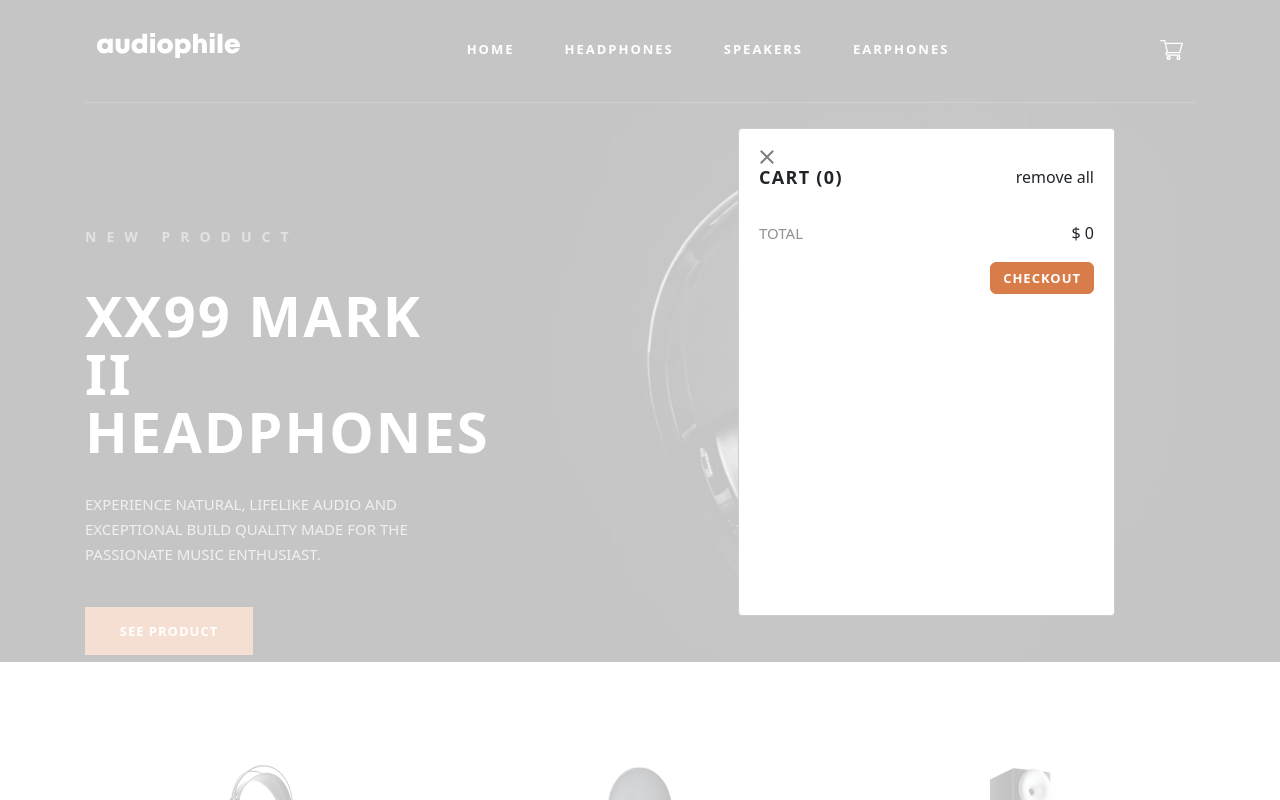
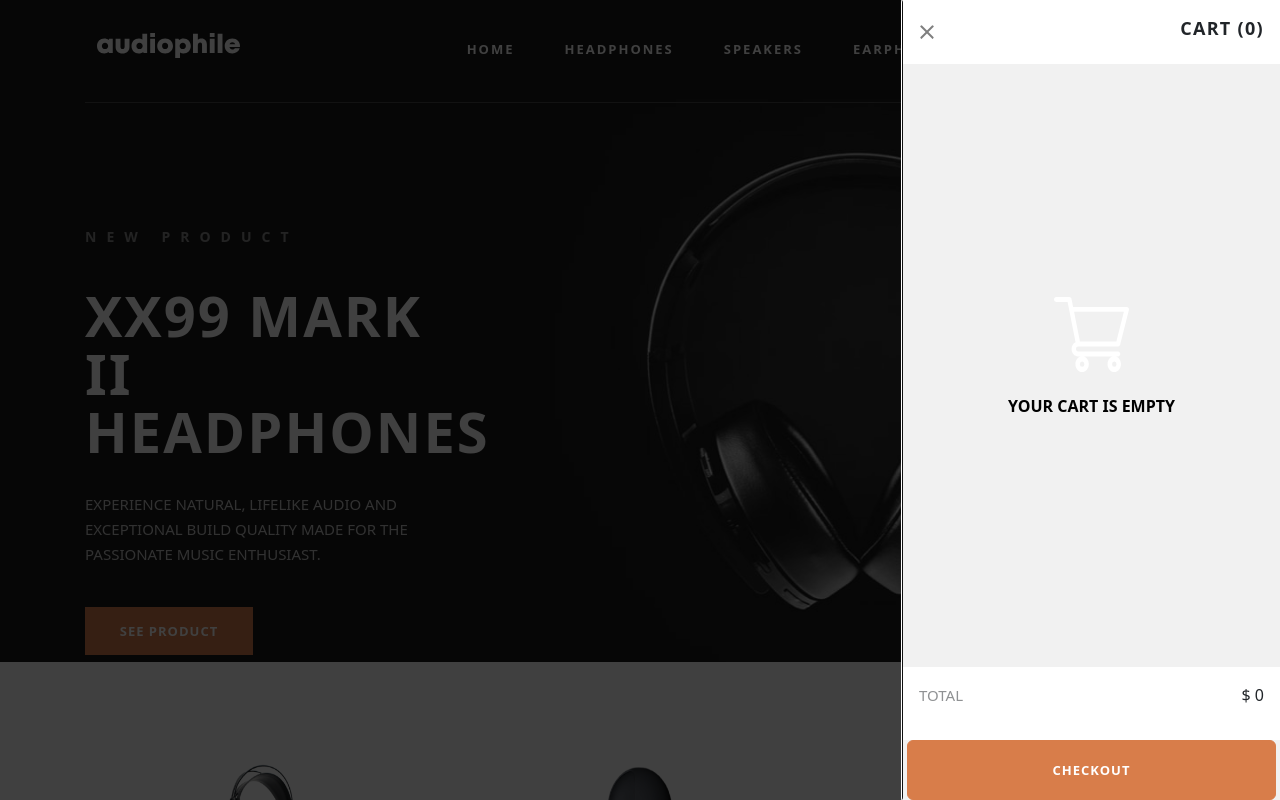
Before and after one commit to codejohnson89/audiophile, a Next.js app: page / in a window 1280 px wide. Both pictures are taken after a click on the element 1171 px from the left and 49 px from the top of the page. Shown: the top 800 px of the page. Built offline with nearby package versions, Linux system fonts and the light colour scheme.

Commit message:
Style update and working on the functionality of updating the cart

```diff
--- a/components/Navigation/NavigationBar.js
+++ b/components/Navigation/NavigationBar.js
@@ -9,6 +9,9 @@ import { useState } from 'react';
 import ReactModal from 'react-modal';
 import { useSelector } from 'react-redux';
 import QuantityBox from '../QuantityBox';
+
+import cart from '../../public/assets/shared/desktop/icon-cart.svg'
+import { Button } from 'react-bootstrap';
 
 ReactModal.setAppElement('#__next')
 
@@ -46,15 +49,15 @@ export default function NavigationBar () {
       return a + b;
   }, 0);
 
-  console.log(sum)
 
    totalPrice = sum;
-   console.log(totalPrice)
    setTotalPrice(sum)
-
-  console.log('modal just open')
   }
 
+  function updateQuantity (count) {
+    product.quantity++
+    console.log('update ', count)
+  }
     return (
         <>
           <Navbar expand="lg">
@@ -79,22 +82,32 @@ export default function NavigationBar () {
             isOpen={modalIsOpen}
             onAfterOpen={total}
             id='cartModal'
+            preventScroll={true}
+            className="animate__animated animate__slideInRight animate__delay-300ms"
           >
               <div className="modal-dialog">
                 <div className="modal-content">
                   <div className="modal-header">
                     <button onClick={closeModal} type="button" className="btn-close" data-bs-dismiss="modal" aria-label="Close"></button>
+                    <h6 className="heading-h6">Cart ({cartCount})</h6>
                   </div>
                   <div className="modal-body">
-                    <div className='top'>
-                      <h6 className="heading-h6">Cart ({cartCount})</h6>
+                    {/* <div className='top'>
                       <p className='removeAll'>remove all</p>
-                    </div>
-                    <div className='products'>
-                      <ul>
+                    </div> */}
+                        <div className={!cartCount ? 'empty' : 'products'}>
+                      {
+                        !cartCount ? <div className='emptyCart'>
+                          <div className='imageContainer'>
+                            <Image src={cart} alt="cart icon" width={75} height={75}/>
+                          </div>
+                          <div className='content'>
+                            <p>Your cart is empty</p>
+                          </div>
+                        </div> : <ul>
                         {
                           products.map((product) => {
-                            return <li key={product.productName}>
+                            return <li key={cartCount + 1}>
                               <div className='left'>
                                 <div className='image'>
                                   <Image src={product.image} alt={product.productName} width={64} height={64}/>
@@ -105,19 +118,26 @@ export default function NavigationBar () {
                                 </div>
                               </div>
                               <div className='right'>
-                                x{product.quantity}
+                                {/* <Button onClick={() => {
+                                  updateQuantity(product.quantity)
+                                }}>-</Button>
+                                <span className='count'>{product.quantity}</span>
+                                <Button>+</Button> */}
+
+                                <QuantityBox count={product.quantity}/>
                               </div>
                             </li>
                           })
                         }
                       </ul>
+                      }
                     </div>
-                    <div className='total'>
+                  </div>
+                  <div className="modal-footer">
+                  <div className='total'>
                       <p>total</p>
                       <span>$ {totalPrice}</span>
                     </div>
-                  </div>
-                  <div className="modal-footer">
                    <Link href="/checkout"><button onClick={closeModal} type="button" className="btn btn-custom-orange checkout-btn" data-bs-dismiss="modal">checkout</button></Link>
                   </div>
                 </div>
--- a/components/QuantityBox/index.js
+++ b/components/QuantityBox/index.js
@@ -7,7 +7,7 @@ import styles from './styles.module.css';
  * It returns a div with a button that decrements the count, a span with the count, and a button that
  * increments the count
  */
-export default function QuantityBox() {
+export default function QuantityBox(props) {
     const [count, setCount] = useState(1)
 
     function increment() {
--- a/package.json
+++ b/package.json
@@ -10,6 +10,7 @@
   },
   "dependencies": {
     "@reduxjs/toolkit": "^1.8.3",
+    "animate.css": "^4.1.1",
     "axios": "^0.27.2",
     "bootstrap": "^5.2.0",
     "firebase": "^9.9.1",
--- a/styles/components/cart/_cart.scss
+++ b/styles/components/cart/_cart.scss
@@ -1,5 +1,5 @@
 .ReactModal__Overlay.ReactModal__Overlay--after-open {
-    position: absolute !important;
+    background-color: rgba(0, 0, 0, 0.75) !important;
 
     @media only screen and (max-width: 767px) {
         display: flex;
@@ -9,16 +9,31 @@
 #cartModal {
     width: 377px;
     left: unset !important;
-    right: 165px !important;
-    top: 8em !important;
-    height: 488px;
+    right: 0px !important;
+    top: 0em !important;
+    position: fixed;
+    background-color: #f1f1f1;
+    height: 100%;
 
     .modal-dialog {
+        height: 100%;
         .modal-content {
+            height: 100%;
+            background-color: #f1f1f1;
+
+            .modal-header {
+                background-color: $white;
+                padding: 1em;
+            }
             .modal-body {
+                display: flex;
+                flex-direction: column;
+                height: 100%;
+                justify-content: center;
                 .top {
                     display: flex;
                     justify-content: space-between;
+                    background-color: $white;
                 }
                 .products {
                     ul {
@@ -50,13 +65,51 @@
                                     }
                                 }
                             }
+                            .right {
+                                display: flex;
+                                align-items: center;
+                                justify-content: center;
+                                button {
+                                    background: #f1f1f1;
+                                    color: $black;
+                                    border: none;
+
+                                    &:focus {
+                                        box-shadow: none;
+                                        transform: scale(1.0005);
+                                    }
+                                }
+
+                                .count {
+                                    min-width: 1em;
+                                    display: flex;
+                                    justify-content: center;
+                                }
+                            }
                         }
                     }
                 }
+                .emptyCart {
+                    display: flex;
+                    flex-direction: column;
+                    align-items: center;
+                    gap: 1em;
 
+                    p {
+                        text-transform: uppercase;
+                        color: $black;
+                        font-weight: 700;
+                    }
+                }
+            }
+
+            .modal-footer {
                 .total {
                     display: flex;
                     justify-content: space-between;
+                    background-color: $white;
+                    padding: 1em;
+                    width: 100%;
 
                     p {
                         font-weight: 500;
@@ -66,6 +119,11 @@
                         opacity: .5;
                     }
                 }
+                .btn {
+                    min-width: 98%;
+                    margin: 0 auto;
+                    min-height: 60px;
+                }
             }
         }
     }
--- a/styles/globals.scss
+++ b/styles/globals.scss
@@ -1,5 +1,6 @@
 @import url('https://fonts.googleapis.com/css2?family=Manrope:wght@300;400;700&display=swap');
 @import '../node_modules/bootstrap/dist/css/bootstrap.min.css';
+@import '../node_modules/animate.css/animate.min.css';
 
 main {
   display: flex;
```
Also changed, not shown: 1 other file (tests, documents, lock files or other folders).
